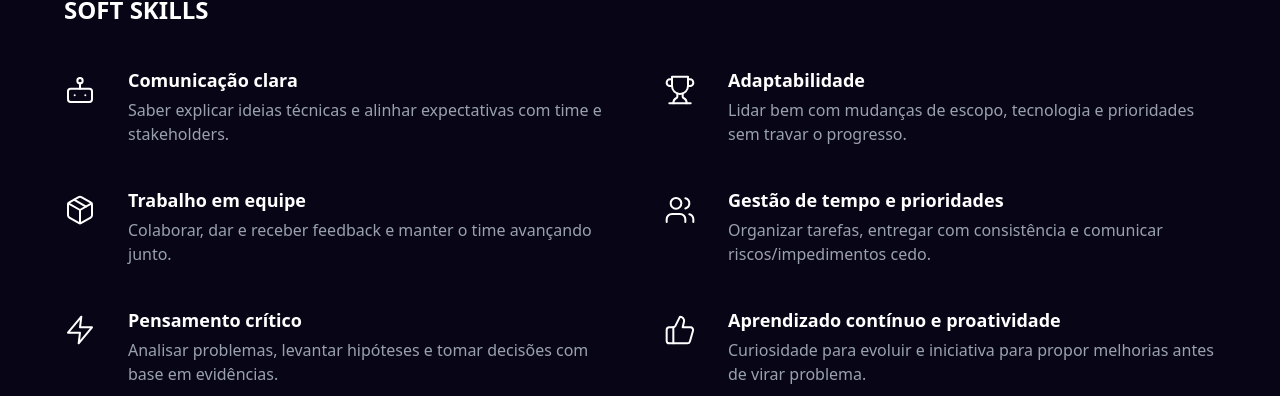
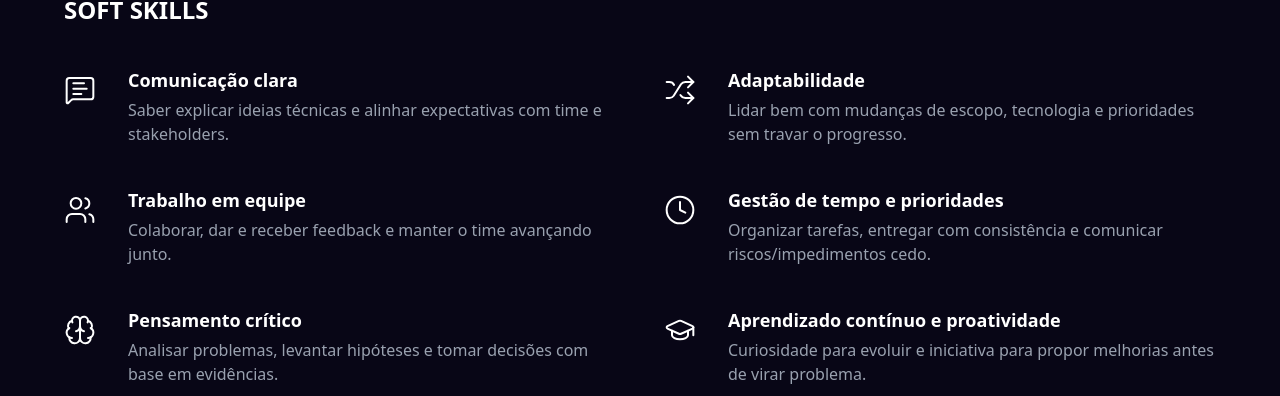
Before and after one commit to jonathan7gb/portfolio-activity, a Next.js app: page /about in a window 1280 px wide. Shown: the part 274-670 px from the top of the page. Built offline with nearby package versions, Linux system fonts and the light colour scheme.

Commit message:
fix: change soft skills icons

```diff
--- a/src/components/HardSkillsSection.tsx
+++ b/src/components/HardSkillsSection.tsx
@@ -141,21 +141,17 @@ export default function HardSkillsSection() {
                     },
                 });
 
-                // Sequência: destaca 1 por vez; ao final, tudo volta ao normal.
                 cardEls.forEach((card, i) => {
                     const base = i;
 
-                    // Entra em foco
                     tl.to(
                         card,
                         { scale: 1.12, filter: "brightness(1)", duration: 0.30 },
                         base
                     );
 
-                    // Mantém um pouco em foco (mesmo com scrub isso dá “peso”)
                     tl.to(card, { scale: 1.12, filter: "brightness(1)", duration: 0.25 }, base + 0.4);
 
-                    // Sai do foco (logo antes do próximo entrar)
                     tl.to(
                         card,
                         { scale: 1, filter: "brightness(0.80)", duration: 0.30 },
--- a/src/components/SoftSkillsSection.tsx
+++ b/src/components/SoftSkillsSection.tsx
@@ -1,3 +1,12 @@
+import {
+    Brain,
+    Clock,
+    GraduationCap,
+    MessageSquareText,
+    Shuffle,
+    Users,
+} from "lucide-react";
+
 export default function SoftSkillsSection() {
     return (
         <section className="mx-auto w-full max-w-6xl">
@@ -7,7 +16,7 @@ export default function SoftSkillsSection() {
                     <div className="grid md:grid-cols-2 gap-6 lg:gap-12">
                         <div className="space-y-6 lg:space-y-10">
                             <div className="flex gap-x-5 sm:gap-x-8">
-                                <svg className="shrink-0 mt-2 size-8 text-white" xmlns="http://www.w3.org/2000/svg" width="24" height="24" viewBox="0 0 24 24" fill="none" stroke="currentColor" strokeWidth="1.5" strokeLinecap="round" strokeLinejoin="round"><rect width="18" height="10" x="3" y="11" rx="2" /><circle cx="12" cy="5" r="2" /><path d="M12 7v4" /><line x1="8" x2="8" y1="16" y2="16" /><line x1="16" x2="16" y1="16" y2="16" /></svg>
+                                <MessageSquareText className="shrink-0 mt-2 size-8 text-white" strokeWidth={1.5} />
                                 <div className="grow">
                                     <h3 className="text-base sm:text-lg font-semibold text-white">
                                         Comunicação clara
@@ -19,7 +28,7 @@ export default function SoftSkillsSection() {
                             </div>
 
                             <div className="flex gap-x-5 sm:gap-x-8">
-                                <svg className="shrink-0 mt-2 size-8 text-white" xmlns="http://www.w3.org/2000/svg" width="24" height="24" viewBox="0 0 24 24" fill="none" stroke="currentColor" strokeWidth="1.5" strokeLinecap="round" strokeLinejoin="round"><path d="m7.5 4.27 9 5.15" /><path d="M21 8a2 2 0 0 0-1-1.73l-7-4a2 2 0 0 0-2 0l-7 4A2 2 0 0 0 3 8v8a2 2 0 0 0 1 1.73l7 4a2 2 0 0 0 2 0l7-4A2 2 0 0 0 21 16Z" /><path d="m3.3 7 8.7 5 8.7-5" /><path d="M12 22V12" /></svg>
+                                <Users className="shrink-0 mt-2 size-8 text-white" strokeWidth={1.5} />
                                 <div className="grow">
                                     <h3 className="text-base sm:text-lg font-semibold text-white">
                                         Trabalho em equipe
@@ -31,7 +40,7 @@ export default function SoftSkillsSection() {
                             </div>
 
                             <div className="flex gap-x-5 sm:gap-x-8">
-                                <svg className="shrink-0 mt-2 size-8 text-white" xmlns="http://www.w3.org/2000/svg" width="24" height="24" viewBox="0 0 24 24" fill="none" stroke="currentColor" strokeWidth="1.5" strokeLinecap="round" strokeLinejoin="round"><polygon points="13 2 3 14 12 14 11 22 21 10 12 10 13 2" /></svg>
+                                <Brain className="shrink-0 mt-2 size-8 text-white" strokeWidth={1.5} />
                                 <div className="grow">
                                     <h3 className="text-base sm:text-lg font-semibold text-white">
                                         Pensamento crítico
@@ -45,7 +54,7 @@ export default function SoftSkillsSection() {
 
                         <div className="space-y-6 lg:space-y-10">
                             <div className="flex gap-x-5 sm:gap-x-8">
-                                <svg className="shrink-0 mt-2 size-8 text-white" xmlns="http://www.w3.org/2000/svg" width="24" height="24" viewBox="0 0 24 24" fill="none" stroke="currentColor" strokeWidth="1.5" strokeLinecap="round" strokeLinejoin="round"><path d="M6 9H4.5a2.5 2.5 0 0 1 0-5H6" /><path d="M18 9h1.5a2.5 2.5 0 0 0 0-5H18" /><path d="M4 22h16" /><path d="M10 14.66V17c0 .55-.47.98-.97 1.21C7.85 18.75 7 20.24 7 22" /><path d="M14 14.66V17c0 .55.47.98.97 1.21C16.15 18.75 17 20.24 17 22" /><path d="M18 2H6v7a6 6 0 0 0 12 0V2Z" /></svg>
+                                <Shuffle className="shrink-0 mt-2 size-8 text-white" strokeWidth={1.5} />
                                 <div className="grow">
                                     <h3 className="text-base sm:text-lg font-semibold text-white">
                                         Adaptabilidade
@@ -57,7 +66,7 @@ export default function SoftSkillsSection() {
                             </div>
 
                             <div className="flex gap-x-5 sm:gap-x-8">
-                                <svg className="shrink-0 mt-2 size-8 text-white" xmlns="http://www.w3.org/2000/svg" width="24" height="24" viewBox="0 0 24 24" fill="none" stroke="currentColor" strokeWidth="1.5" strokeLinecap="round" strokeLinejoin="round"><path d="M16 21v-2a4 4 0 0 0-4-4H6a4 4 0 0 0-4 4v2" /><circle cx="9" cy="7" r="4" /><path d="M22 21v-2a4 4 0 0 0-3-3.87" /><path d="M16 3.13a4 4 0 0 1 0 7.75" /></svg>
+                                <Clock className="shrink-0 mt-2 size-8 text-white" strokeWidth={1.5} />
                                 <div className="grow">
                                     <h3 className="text-base sm:text-lg font-semibold text-white">
                                         Gestão de tempo e prioridades
@@ -69,7 +78,7 @@ export default function SoftSkillsSection() {
                             </div>
 
                             <div className="flex gap-x-5 sm:gap-x-8">
-                                <svg className="shrink-0 mt-2 size-8 text-white" xmlns="http://www.w3.org/2000/svg" width="24" height="24" viewBox="0 0 24 24" fill="none" stroke="currentColor" strokeWidth="1.5" strokeLinecap="round" strokeLinejoin="round"><path d="M7 10v12" /><path d="M15 5.88 14 10h5.83a2 2 0 0 1 1.92 2.56l-2.33 8A2 2 0 0 1 17.5 22H4a2 2 0 0 1-2-2v-8a2 2 0 0 1 2-2h2.76a2 2 0 0 0 1.79-1.11L12 2h0a3.13 3.13 0 0 1 3 3.88Z" /></svg>
+                                <GraduationCap className="shrink-0 mt-2 size-8 text-white" strokeWidth={1.5} />
                                 <div className="grow">
                                     <h3 className="text-base sm:text-lg font-semibold text-white">
                                         Aprendizado contínuo e proatividade
```
